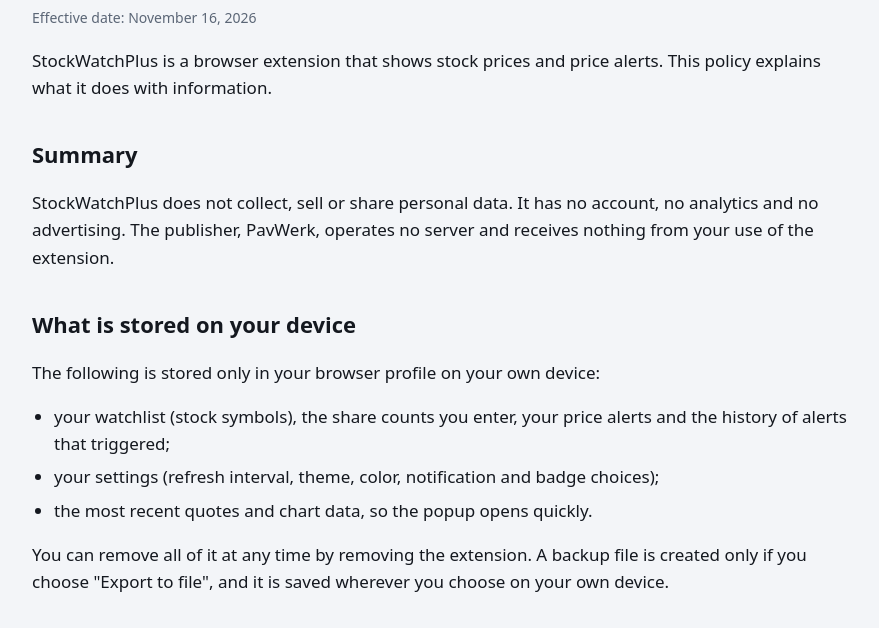
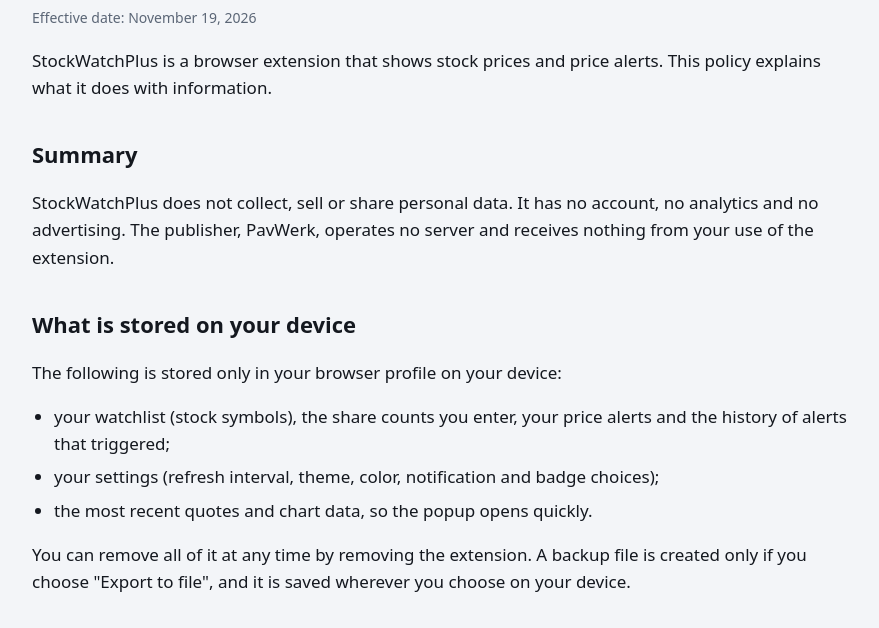
Before and after one commit to pavwerk/pavwerk.github.io, a plain HTML site: page stockwatchplus/privacy.html in a window 1280 px wide. Shown: the part 140-768 px from the top of the page, without its empty margins (200-1079 px from the left). Drawn offline with Linux system fonts and the light colour scheme.

Commit message:
Privacy policies: say "on your device", new effective date
Remove "own" from "on your own device" in three places, because the
device may be a corporate machine. What is stored, sent and shared does
not change. Each policy promises a new effective date when it changes,
so the date moves from November 16 to November 19, 2026.

Co-Authored-By: Claude Fable 5.2 <noreply@anthropic.com>
Claude-Session: https://claude.ai/code/session_01Wu2kp3iDmBtMuRFtfET5fD

```diff
--- a/stockwatchplus/privacy.html
+++ b/stockwatchplus/privacy.html
@@ -11,14 +11,14 @@
   <header class="site"><a href="../">PavWerk</a><nav><a href="../">All projects</a><a href="./">StockWatchPlus</a><a href="privacy.html">Privacy</a></nav></header>
   <main>
     <h1>StockWatchPlus privacy policy</h1>
-    <p class="small">Effective date: November 16, 2026</p>
+    <p class="small">Effective date: November 19, 2026</p>
     <p>StockWatchPlus is a browser extension that shows stock prices and price alerts. This policy explains what it does with information.</p>
     <h2>Summary</h2>
     <p>StockWatchPlus does not collect, sell or share personal data. It has no account, no analytics and no advertising. The publisher, PavWerk, operates no server and receives nothing from your use of the extension.</p>
     <h2>What is stored on your device</h2>
-    <p>The following is stored only in your browser profile on your own device:</p>
+    <p>The following is stored only in your browser profile on your device:</p>
     <ul><li>your watchlist (stock symbols), the share counts you enter, your price alerts and the history of alerts that triggered;</li><li>your settings (refresh interval, theme, color, notification and badge choices);</li><li>the most recent quotes and chart data, so the popup opens quickly.</li></ul>
-    <p>You can remove all of it at any time by removing the extension. A backup file is created only if you choose &quot;Export to file&quot;, and it is saved wherever you choose on your own device.</p>
+    <p>You can remove all of it at any time by removing the extension. A backup file is created only if you choose &quot;Export to file&quot;, and it is saved wherever you choose on your device.</p>
     <h2>What is sent over the internet</h2>
     <p>To show quotes, the extension requests data from Yahoo Finance (query1.finance.yahoo.com and query2.finance.yahoo.com). These requests contain the stock symbols on your watchlist and, when you search, the text you type in the search box. As with any web request, Yahoo receives your IP address. Your share counts, alerts and settings are never sent. No other server is contacted. Yahoo&#x27;s handling of these requests is governed by Yahoo&#x27;s own privacy policy.</p>
     <h2>Notifications</h2>
```
Also changed, not shown: sunweatherwatch/privacy.html (+2 -2 lines).
